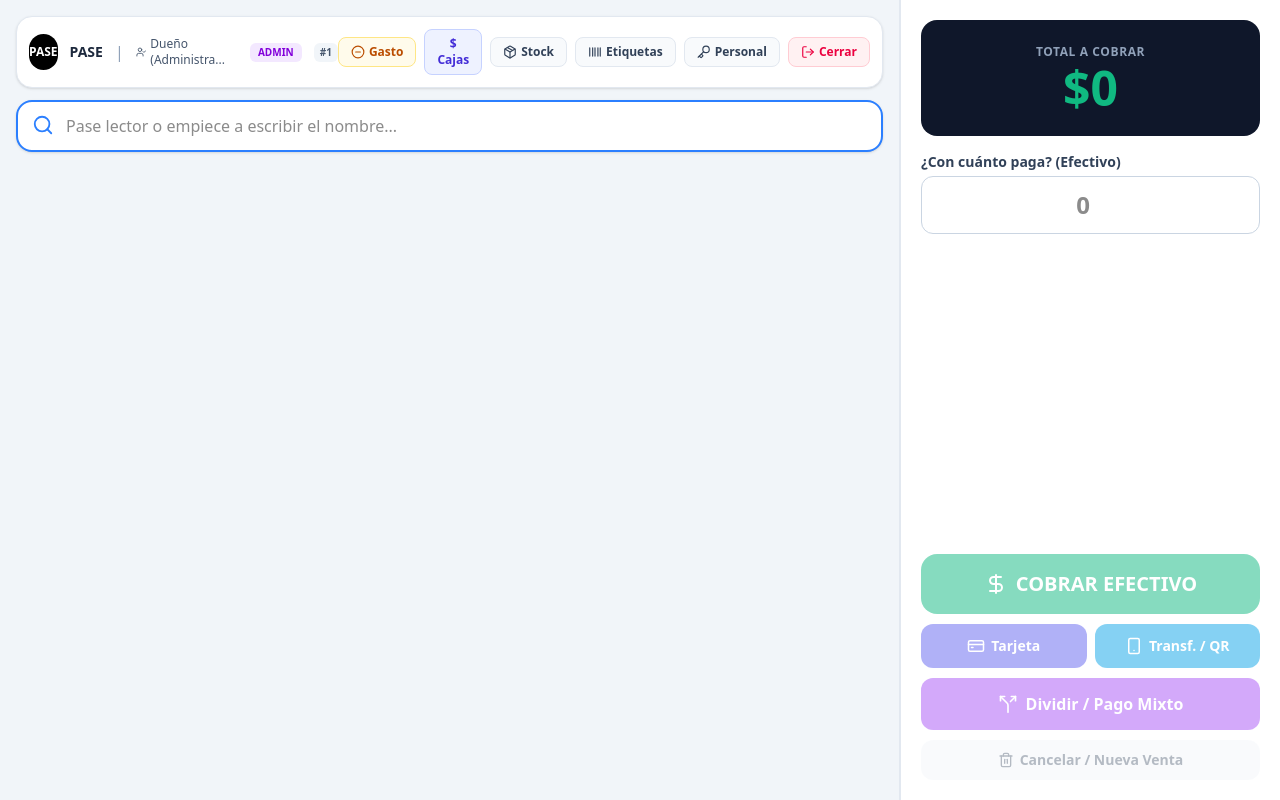
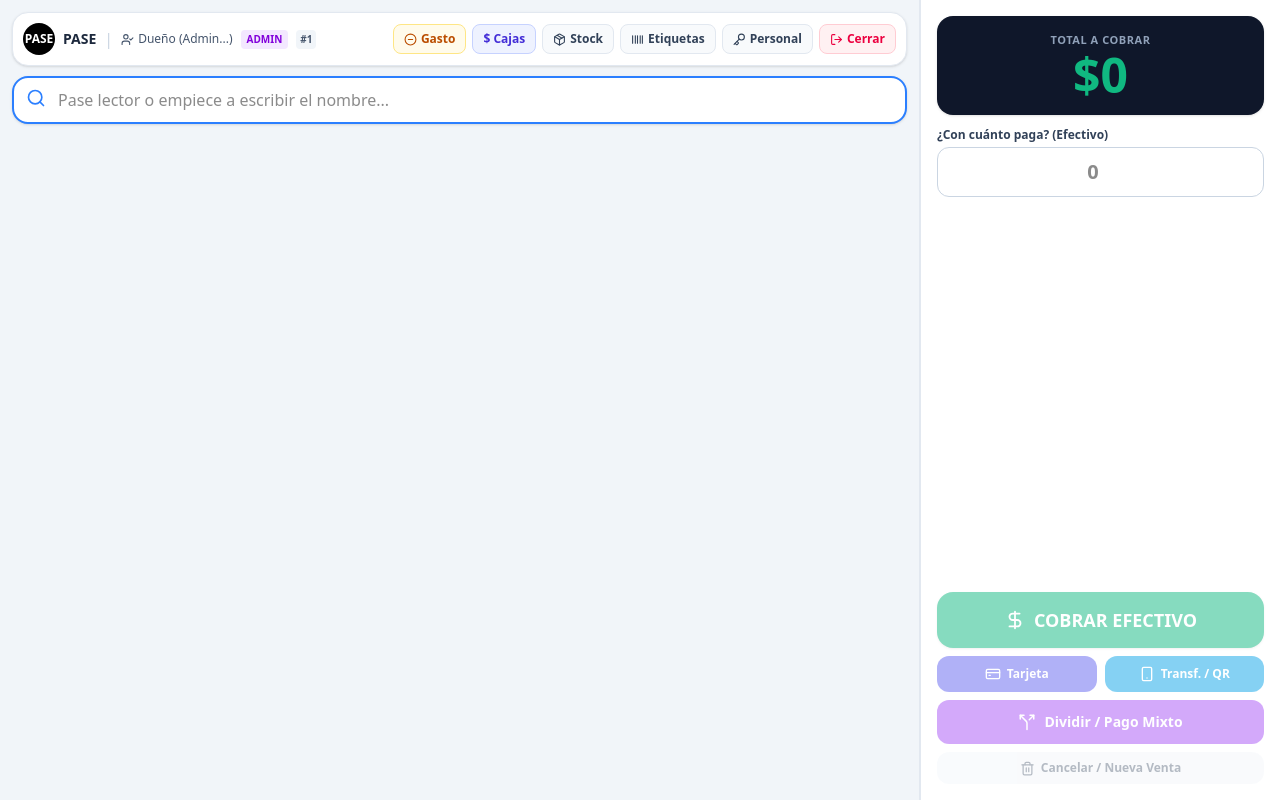
Before and after one commit to CarlinaPasini/pase-minimarket, a Next.js app: page /caja in a window 1280 px wide. Built offline with nearby package versions, Linux system fonts and the light colour scheme.

Commit message:
Mostrar inventario completo sin limite de 100

```diff
--- a/app/api/productos/route.ts
+++ b/app/api/productos/route.ts
@@ -16,7 +16,7 @@ export async function GET(request: Request) {
          FROM productos
          WHERE activo = TRUE
          ORDER BY nombre ASC
-         LIMIT 100`
+         LIMIT 80000`
       );
       return NextResponse.json(res.rows);
     }
--- a/app/caja/page.tsx
+++ b/app/caja/page.tsx
@@ -3,17 +3,9 @@
 import { useState, useEffect, useRef } from 'react';
 import {
   ShoppingCart, Trash2, CreditCard, DollarSign, Smartphone,
-  AlertCircle, CheckCircle, Split, Search, UserCheck, LogOut,
+  CheckCircle, Split, Search, UserCheck, LogOut,
   Package, Barcode, Key, MinusCircle, Plus, Minus
 } from 'lucide-react';
-
-interface Producto {
-  id: string;
-  codigo_barras: string;
-  nombre: string;
-  precio_venta: number;
-  stock: number;
-}
 
 interface ItemVenta {
   id: string;
@@ -25,16 +17,16 @@ interface ItemVenta {
 export default function CajaPOS() {
   const [items, setItems] = useState<ItemVenta[]>([]);
   const [busqueda, setBusqueda] = useState('');
+  const [sugerencias, setSugerencias] = useState<any[]>([]);
   const [montoRecibido, setMontoRecibido] = useState('');
   const [cargando, setCargando] = useState(false);
 
-  // Modal Pago Mixto
+  // Modales
   const [modalMixto, setModalMixto] = useState(false);
   const [pagoEfectivo, setPagoEfectivo] = useState('');
   const [pagoTarjeta, setPagoTarjeta] = useState('');
   const [pagoTransferencia, setPagoTransferencia] = useState('');
 
-  // Modales Gasto y Cierre
   const [modalGasto, setModalGasto] = useState(false);
   const [montoGasto, setMontoGasto] = useState('');
   const [motivoGasto, setMotivoGasto] = useState('');
@@ -48,11 +40,44 @@ export default function CajaPOS() {
     inputBusquedaRef.current?.focus();
   }, [items]);
 
+  // Autocompletado en vivo mientras escribes
+  useEffect(() => {
+    const texto = busqueda.trim();
+    if (texto.length >= 2) {
+      const delay = setTimeout(async () => {
+        try {
+          const res = await fetch(`/api/productos?codigo=${encodeURIComponent(texto)}&autocomplete=true`);
+          if (res.ok) {
+            const data = await res.json();
+            setSugerencias(Array.isArray(data) ? data : []);
+          }
+        } catch {
+          setSugerencias([]);
+        }
+      }, 150);
+      return () => clearTimeout(delay);
+    } else {
+      setSugerencias([]);
+    }
+  }, [busqueda]);
+
   const total = items.reduce((acc, item) => acc + (Number(item.precio) || 0) * item.cantidad, 0);
   const recibidoNum = parseFloat(montoRecibido) || 0;
   const vuelto = recibidoNum > total ? recibidoNum - total : 0;
 
-  // Búsqueda idéntica a como te funcionaba
+  const agregarProducto = (prod: any) => {
+    const precio = parseFloat(String(prod.precio_venta || prod.precio || 0));
+    setItems(prev => {
+      const existe = prev.find(p => p.id === prod.id);
+      if (existe) {
+        return prev.map(p => p.id === prod.id ? { ...p, cantidad: p.cantidad + 1 } : p);
+      }
+      return [...prev, { id: prod.id, nombre: prod.nombre, precio, cantidad: 1 }];
+    });
+    setBusqueda('');
+    setSugerencias([]);
+  };
+
   const handleBuscar = async (e: React.FormEvent) => {
     e.preventDefault();
     if (!busqueda.trim()) return;
@@ -61,18 +86,9 @@ export default function CajaPOS() {
       const res = await fetch(`/api/productos?codigo=${encodeURIComponent(busqueda.trim())}`);
       if (res.ok) {
         const prod = await res.json();
-        // Soporta tanto si devuelve objeto único como si devuelve array
-        const p = Array.isArray(prod) ? prod[0] : prod;
-        if (p && p.id) {
-          const precio = parseFloat(String(p.precio_venta || p.precio || 0));
-          setItems(prev => {
-            const existe = prev.find(item => item.id === p.id);
-            if (existe) {
-              return prev.map(item => item.id === p.id ? { ...item, cantidad: item.cantidad + 1 } : item);
-            }
-            return [...prev, { id: p.id, nombre: p.nombre, precio, cantidad: 1 }];
-          });
-          setBusqueda('');
+        const item = Array.isArray(prod) ? prod[0] : prod;
+        if (item && item.id) {
+          agregarProducto(item);
         } else {
           alert('Producto no encontrado');
         }
@@ -175,146 +191,167 @@ export default function CajaPOS() {
   const totalParcialMixto = (parseFloat(pagoEfectivo) || 0) + (parseFloat(pagoTarjeta) || 0) + (parseFloat(pagoTransferencia) || 0);
 
   return (
-    <div className="flex h-screen bg-slate-100 font-sans antialiased overflow-hidden">
-      {/* COLUMNA IZQUIERDA: PANTALLA PRINCIPAL */}
-      <div className="flex-1 flex flex-col p-4 border-r border-slate-200">
-        {/* BARRA SUPERIOR ORIGINAL */}
-        <div className="flex justify-between items-center bg-white p-3 rounded-2xl shadow-sm border border-slate-200 mb-3">
-          <div className="flex items-center gap-3">
-            <div className="w-9 h-9 rounded-full bg-black text-white flex items-center justify-center font-black text-xs">PASE</div>
+    <div className="flex w-screen h-screen bg-slate-100 font-sans antialiased overflow-hidden">
+      {/* SECCIÓN PRINCIPAL IZQUIERDA */}
+      <div className="flex-1 flex flex-col p-3 overflow-hidden border-r border-slate-200">
+        {/* ENCABEZADO SUPERIOR */}
+        <div className="flex flex-wrap justify-between items-center bg-white p-2.5 rounded-2xl shadow-sm border border-slate-200 mb-2.5 gap-2">
+          <div className="flex items-center gap-2">
+            <div className="w-8 h-8 rounded-full bg-black text-white flex items-center justify-center font-black text-xs">PASE</div>
             <span className="font-bold text-slate-800 text-sm">PASE</span>
-            <span className="text-slate-400">|</span>
-            <span className="text-xs text-slate-600 flex items-center gap-1"><UserCheck size={14}/> Dueño (Administra...</span>
-            <span className="bg-purple-100 text-purple-700 font-black text-[10px] px-2 py-0.5 rounded-md">ADMIN</span>
-            <span className="bg-slate-100 text-slate-600 font-bold text-[10px] px-1.5 py-0.5 rounded-md">#1</span>
+            <span className="text-slate-300">|</span>
+            <span className="text-xs text-slate-600 flex items-center gap-1"><UserCheck size={13}/> Dueño (Admin...)</span>
+            <span className="bg-purple-100 text-purple-700 font-black text-[10px] px-1.5 py-0.5 rounded">ADMIN</span>
+            <span className="bg-slate-100 text-slate-600 font-bold text-[10px] px-1 py-0.5 rounded">#1</span>
           </div>
 
-          <div className="flex items-center gap-2">
-            <button onClick={() => setModalGasto(true)} className="flex items-center gap-1 text-xs font-bold text-amber-700 bg-amber-50 hover:bg-amber-100 border border-amber-200 px-3 py-1.5 rounded-lg transition">
-              <MinusCircle size={14}/> Gasto
+          <div className="flex items-center gap-1.5 flex-wrap">
+            <button onClick={() => setModalGasto(true)} className="flex items-center gap-1 text-xs font-bold text-amber-700 bg-amber-50 hover:bg-amber-100 border border-amber-200 px-2.5 py-1.5 rounded-lg transition">
+              <MinusCircle size={13}/> Gasto
             </button>
-            <button onClick={() => setModalCierre(true)} className="flex items-center gap-1 text-xs font-bold text-indigo-700 bg-indigo-50 hover:bg-indigo-100 border border-indigo-200 px-3 py-1.5 rounded-lg transition">
+            <button onClick={() => setModalCierre(true)} className="flex items-center gap-1 text-xs font-bold text-indigo-700 bg-indigo-50 hover:bg-indigo-100 border border-indigo-200 px-2.5 py-1.5 rounded-lg transition">
               $ Cajas
             </button>
-            <button onClick={() => window.location.href = '/productos'} className="flex items-center gap-1 text-xs font-bold bg-slate-50 border border-slate-200 hover:bg-slate-100 text-slate-700 px-3 py-1.5 rounded-lg transition">
-              <Package size={14}/> Stock
+            <button onClick={() => window.location.href = '/productos'} className="flex items-center gap-1 text-xs font-bold bg-slate-50 border border-slate-200 hover:bg-slate-100 text-slate-700 px-2.5 py-1.5 rounded-lg transition">
+              <Package size={13}/> Stock
             </button>
-            <button onClick={() => alert('Generador de etiquetas')} className="flex items-center gap-1 text-xs font-bold bg-slate-50 border border-slate-200 hover:bg-slate-100 text-slate-700 px-3 py-1.5 rounded-lg transition">
-              <Barcode size={14}/> Etiquetas
+            <button onClick={() => alert('Generador de etiquetas')} className="flex items-center gap-1 text-xs font-bold bg-slate-50 border border-slate-200 hover:bg-slate-100 text-slate-700 px-2.5 py-1.5 rounded-lg transition">
+              <Barcode size={13}/> Etiquetas
             </button>
-            <button onClick={() => alert('Gestión de personal y PINs')} className="flex items-center gap-1 text-xs font-bold bg-slate-50 border border-slate-200 hover:bg-slate-100 text-slate-700 px-3 py-1.5 rounded-lg transition">
-              <Key size={14}/> Personal
+            <button onClick={() => alert('Gestión de personal y PINs')} className="flex items-center gap-1 text-xs font-bold bg-slate-50 border border-slate-200 hover:bg-slate-100 text-slate-700 px-2.5 py-1.5 rounded-lg transition">
+              <Key size={13}/> Personal
             </button>
-            <button onClick={() => setModalCierre(true)} className="flex items-center gap-1 text-xs font-bold text-rose-600 bg-rose-50 hover:bg-rose-100 border border-rose-200 px-3 py-1.5 rounded-lg transition">
-              <LogOut size={14}/> Cerrar
+            <button onClick={() => setModalCierre(true)} className="flex items-center gap-1 text-xs font-bold text-rose-600 bg-rose-50 hover:bg-rose-100 border border-rose-200 px-2.5 py-1.5 rounded-lg transition">
+              <LogOut size={13}/> Cerrar
             </button>
           </div>
         </div>
 
-        {/* INPUT DE BÚSQUEDA ORIGINAL */}
-        <form onSubmit={handleBuscar} className="mb-3">
-          <div className="relative">
-            <Search className="absolute left-4 top-3.5 text-blue-500" size={22} />
+        {/* INPUT DE BÚSQUEDA CON SUGERENCIAS FLOTANTES */}
+        <div className="relative mb-2.5">
+          <form onSubmit={handleBuscar}>
+            <Search className="absolute left-3.5 top-3 text-blue-500" size={20} />
             <input
               ref={inputBusquedaRef}
               type="text"
               value={busqueda}
               onChange={(e) => setBusqueda(e.target.value)}
               placeholder="Pase lector o empiece a escribir el nombre..."
-              className="w-full bg-white text-base font-medium pl-12 pr-4 py-3 rounded-2xl border-2 border-blue-500 focus:outline-none shadow-sm"
+              className="w-full bg-white text-base font-medium pl-11 pr-4 py-2.5 rounded-2xl border-2 border-blue-500 focus:outline-none shadow-sm"
             />
-          </div>
-        </form>
+          </form>
 
-        {/* LISTA DE ITEMS */}
+          {/* MENÚ DE SUGERENCIAS EN TIEMPO REAL */}
+          {sugerencias.length > 0 && (
+            <div className="absolute left-0 right-0 top-12 bg-white border border-slate-200 rounded-2xl shadow-2xl z-40 max-h-64 overflow-y-auto">
+              {sugerencias.map((s) => (
+                <div
+                  key={s.id}
+                  onClick={() => agregarProducto(s)}
+                  className="p-3 hover:bg-blue-50 cursor-pointer flex justify-between items-center border-b border-slate-100 last:border-0"
+                >
+                  <div>
+                    <p className="font-bold text-sm text-slate-800">{s.nombre}</p>
+                    <span className="text-xs text-slate-400 font-mono">{s.codigo_barras}</span>
+                  </div>
+                  <span className="font-black text-blue-600 text-base">
+                    ${parseFloat(String(s.precio_venta)).toLocaleString()}
+                  </span>
+                </div>
+              ))}
+            </div>
+          )}
+        </div>
+
+        {/* LISTADO DE ITEMS EN VENTA */}
         <div className="flex-1 overflow-y-auto space-y-2 pr-1">
           {items.map(item => (
-            <div key={item.id} className="bg-white border-2 border-blue-100 p-4 rounded-2xl flex justify-between items-center shadow-sm">
-              <div className="max-w-[70%]">
-                <h3 className="font-extrabold text-slate-800 text-lg leading-tight">{item.nombre}</h3>
-                <span className="text-sm font-semibold text-slate-500">${item.precio.toLocaleString()} x {item.cantidad} unidad(es)</span>
+            <div key={item.id} className="bg-white border-2 border-blue-100 p-3.5 rounded-2xl flex justify-between items-center shadow-sm">
+              <div className="max-w-[65%]">
+                <h3 className="font-extrabold text-slate-800 text-base leading-tight">{item.nombre}</h3>
+                <span className="text-xs font-semibold text-slate-500">${item.precio.toLocaleString()} x {item.cantidad} unidad(es)</span>
               </div>
-              <div className="flex items-center gap-4">
-                <div className="flex items-center gap-2 bg-slate-100 rounded-xl p-1">
-                  <button onClick={() => modificarCantidad(item.id, -1)} className="p-1.5 bg-white rounded-lg hover:bg-slate-200"><Minus size={14}/></button>
-                  <span className="font-black text-sm px-1">{item.cantidad}</span>
-                  <button onClick={() => modificarCantidad(item.id, 1)} className="p-1.5 bg-white rounded-lg hover:bg-slate-200"><Plus size={14}/></button>
+              <div className="flex items-center gap-3">
+                <div className="flex items-center gap-1.5 bg-slate-100 rounded-xl p-1">
+                  <button onClick={() => modificarCantidad(item.id, -1)} className="p-1 bg-white rounded-lg hover:bg-slate-200 shadow-sm"><Minus size={13}/></button>
+                  <span className="font-black text-xs px-1.5">{item.cantidad}</span>
+                  <button onClick={() => modificarCantidad(item.id, 1)} className="p-1 bg-white rounded-lg hover:bg-slate-200 shadow-sm"><Plus size={13}/></button>
                 </div>
-                <span className="text-2xl font-black text-blue-600">${(item.precio * item.cantidad).toLocaleString()}</span>
+                <span className="text-xl font-black text-blue-600 w-24 text-right">${(item.precio * item.cantidad).toLocaleString()}</span>
               </div>
             </div>
           ))}
         </div>
       </div>
 
-      {/* COLUMNA DERECHA ORIGINAL: TOTAL Y COBRO */}
-      <div className="w-[380px] bg-white p-5 flex flex-col justify-between border-l border-slate-200">
+      {/* SECCIÓN LATERAL DERECHA (ANCHO ADAPTATIVO FLUIDO) */}
+      <div className="w-[310px] xl:w-[360px] flex-shrink-0 bg-white p-4 flex flex-col justify-between border-l border-slate-200">
         <div>
-          <div className="bg-[#0f172a] text-white p-6 rounded-2xl mb-4 text-center">
-            <span className="text-xs tracking-wider uppercase font-extrabold text-slate-400 block mb-1">TOTAL A COBRAR</span>
-            <span className="text-5xl font-black text-[#10b981]">${total.toLocaleString()}</span>
+          <div className="bg-[#0f172a] text-white p-4 rounded-2xl mb-3 text-center shadow-sm">
+            <span className="text-[11px] tracking-wider uppercase font-extrabold text-slate-400 block mb-0.5">TOTAL A COBRAR</span>
+            <span className="text-4xl xl:text-5xl font-black text-[#10b981]">${total.toLocaleString()}</span>
           </div>
 
-          <label className="text-sm font-bold text-slate-700 block mb-1">¿Con cuánto paga? (Efectivo)</label>
-          <div className="relative mb-3">
+          <label className="text-xs font-bold text-slate-700 block mb-1">¿Con cuánto paga? (Efectivo)</label>
+          <div className="relative mb-2.5">
             <input
               type="number"
               value={montoRecibido}
               onChange={(e) => setMontoRecibido(e.target.value)}
               placeholder="0"
-              className="w-full text-2xl font-black p-3 rounded-xl border border-slate-300 text-center focus:outline-none focus:ring-2 focus:ring-emerald-500"
+              className="w-full text-xl font-black p-2.5 rounded-xl border border-slate-300 text-center focus:outline-none focus:ring-2 focus:ring-emerald-500"
             />
           </div>
 
           {recibidoNum > total && (
-            <div className="bg-amber-50 border border-amber-200 p-3 rounded-xl mb-3 text-center">
-              <span className="text-xs font-bold text-amber-700 block uppercase">Vuelto a entregar</span>
-              <span className="text-2xl font-black text-amber-900">${vuelto.toLocaleString()}</span>
+            <div className="bg-amber-50 border border-amber-200 p-2 rounded-xl mb-2 text-center">
+              <span className="text-[11px] font-bold text-amber-700 block uppercase">Vuelto a entregar</span>
+              <span className="text-xl font-black text-amber-900">${vuelto.toLocaleString()}</span>
             </div>
           )}
         </div>
 
-        {/* BOTONERA DE COBRO ORIGINAL */}
-        <div className="space-y-2.5">
+        {/* ACCIONES DE COBRO */}
+        <div className="space-y-2">
           <button
             onClick={() => procesarCobro('efectivo')}
             disabled={cargando || items.length === 0}
-            className="w-full bg-[#10b981] hover:bg-[#059669] disabled:opacity-50 text-white font-black text-xl py-4 rounded-2xl flex items-center justify-center gap-2 transition"
+            className="w-full bg-[#10b981] hover:bg-[#059669] disabled:opacity-50 text-white font-black text-lg py-3.5 rounded-2xl flex items-center justify-center gap-2 transition shadow-sm"
           >
-            <DollarSign size={24} /> COBRAR EFECTIVO
+            <DollarSign size={22} /> COBRAR EFECTIVO
           </button>
 
           <div className="grid grid-cols-2 gap-2">
             <button
               onClick={() => procesarCobro('tarjeta')}
               disabled={cargando || items.length === 0}
-              className="bg-[#6366f1] hover:bg-[#4f46e5] disabled:opacity-50 text-white font-bold text-sm py-3 rounded-xl flex items-center justify-center gap-1.5 transition"
+              className="bg-[#6366f1] hover:bg-[#4f46e5] disabled:opacity-50 text-white font-bold text-xs py-2.5 rounded-xl flex items-center justify-center gap-1.5 transition"
             >
-              <CreditCard size={18} /> Tarjeta
+              <CreditCard size={16} /> Tarjeta
             </button>
             <button
               onClick={() => procesarCobro('transferencia')}
               disabled={cargando || items.length === 0}
-              className="bg-[#0ea5e9] hover:bg-[#0284c7] disabled:opacity-50 text-white font-bold text-sm py-3 rounded-xl flex items-center justify-center gap-1.5 transition"
+              className="bg-[#0ea5e9] hover:bg-[#0284c7] disabled:opacity-50 text-white font-bold text-xs py-2.5 rounded-xl flex items-center justify-center gap-1.5 transition"
             >
-              <Smartphone size={18} /> Transf. / QR
+              <Smartphone size={16} /> Transf. / QR
             </button>
           </div>
 
           <button
             onClick={() => setModalMixto(true)}
             disabled={cargando || items.length === 0}
-            className="w-full bg-[#a855f7] hover:bg-[#9333ea] disabled:opacity-50 text-white font-bold text-base py-3.5 rounded-xl flex items-center justify-center gap-2 transition"
+            className="w-full bg-[#a855f7] hover:bg-[#9333ea] disabled:opacity-50 text-white font-bold text-sm py-3 rounded-xl flex items-center justify-center gap-2 transition"
           >
-            <Split size={20} /> Dividir / Pago Mixto
+            <Split size={18} /> Dividir / Pago Mixto
           </button>
 
           <button
             onClick={() => { setItems([]); setMontoRecibido(''); }}
             disabled={items.length === 0}
-            className="w-full bg-slate-100 hover:bg-slate-200 disabled:opacity-40 text-slate-600 font-bold text-sm py-2.5 rounded-xl flex items-center justify-center gap-1.5 transition"
+            className="w-full bg-slate-100 hover:bg-slate-200 disabled:opacity-40 text-slate-600 font-bold text-xs py-2 rounded-xl flex items-center justify-center gap-1.5 transition"
           >
-            <Trash2 size={16} /> Cancelar / Nueva Venta
+            <Trash2 size={15} /> Cancelar / Nueva Venta
           </button>
         </div>
       </div>
```
